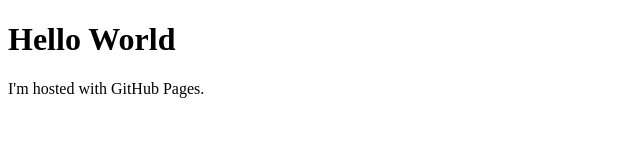
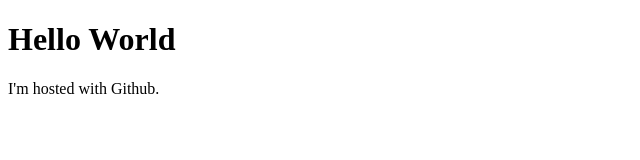
Before and after one commit to lefreire/tcc, a plain HTML site: page index.html in a window 1280 px wide. Shown: the full height of the page, 0-640 px from the left. Drawn offline with Linux system fonts and the light colour scheme.

Commit message:
Another test

```diff
--- a/index.html
+++ b/index.html
@@ -2,6 +2,6 @@
 <html>
 <body>
 <h1>Hello World</h1>
-<p>I'm hosted with GitHub Pages.</p>
+<p>I'm hosted with Github.</p>
 </body>
 </html>
```
